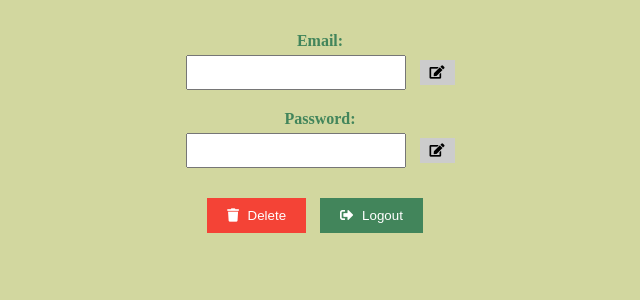
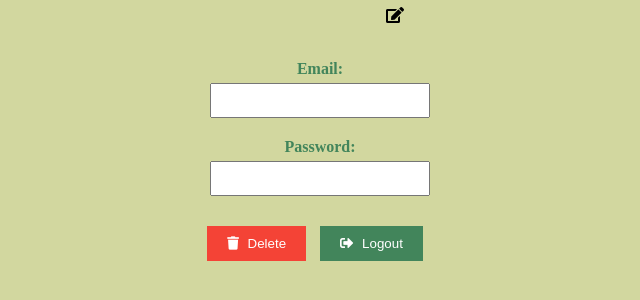
Before and after one commit to alexrobert02/RoDX, a website: page src/views/myaccount.html in a window 1280 px wide. Shown: the part 260-560 px from the top of the page, without its empty margins (320-960 px from the left). Drawn offline with Linux system fonts and the light colour scheme.

Commit message:
+edit-button

```diff
--- a/src/static/account.css
+++ b/src/static/account.css
@@ -30,10 +30,9 @@ input {
 }
 
 .edit-button {
-  margin-left: 10px;
-  background-color: #ccc;
+  margin-left: 150px;
   border: none;
-  padding: 5px 10px;
+  padding: 5px 15px;
 }
 
 .actions {
--- a/src/views/myaccount.html
+++ b/src/views/myaccount.html
@@ -24,16 +24,17 @@
       <div class="header">
         <img src="../static/images/account1.png" alt="Logo" class="logo" />
       </div>
+      <div class="edit-button">
+        <i class="fas fa-edit"></i>
+      </div>
       <div class="form-container">
         <div class="form-field">
           <label for="email" class="label-email">Email:</label>
           <input type="email" id="email" />
-          <button class="edit-button"><i class="fas fa-edit"></i></button>
         </div>
         <div class="form-field">
           <label for="password" class="label-password">Password:</label>
           <input type="password" id="password" />
-          <button class="edit-button"><i class="fas fa-edit"></i></button>
         </div>
       </div>
       <div class="actions">
```
